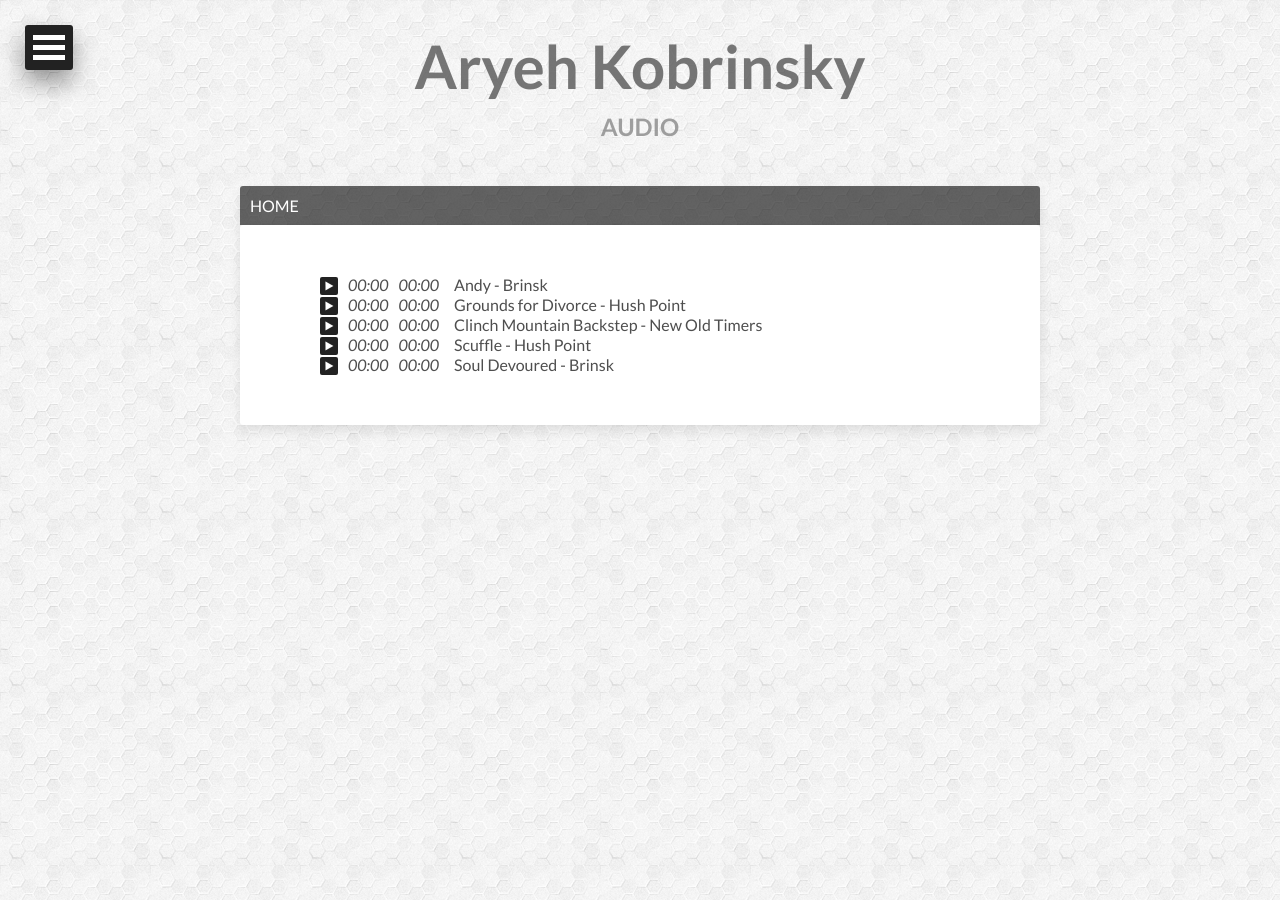
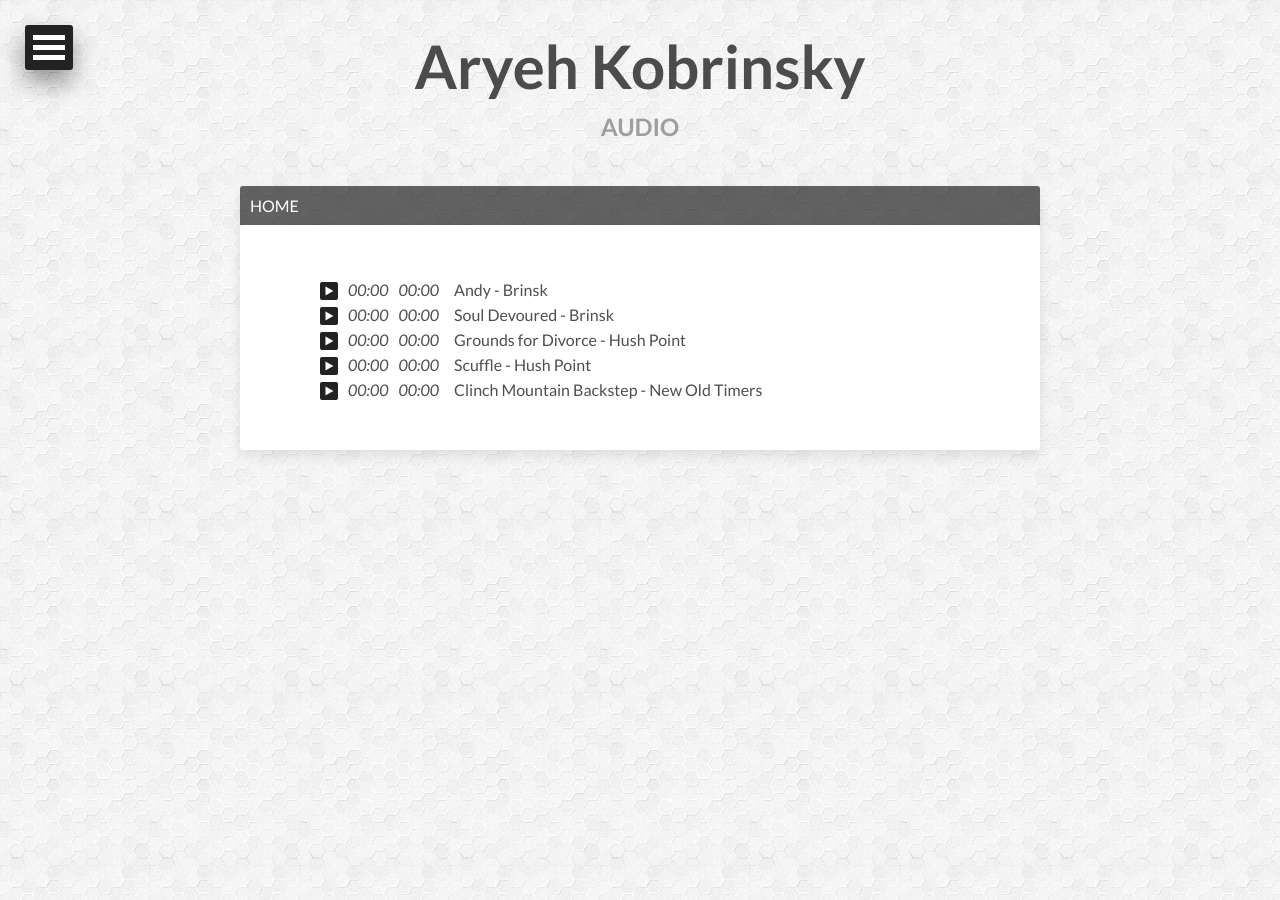
Before and after one commit to akobrinsky/akobrinsky.github.io, a Jekyll site: the page built from audio/index.html, in a window 1280 px wide. Built offline with Jekyll 4.4.1, drawn with Linux system fonts in a browser that asks for light colours; nearby versions of some CDN libraries.

Commit message:
new stuff

```diff
--- a/Gemfile
+++ b/Gemfile
@@ -6,3 +6,4 @@ gem "jekyll-sitemap"
 gem "jekyll-feed"
 gem "jekyll-paginate"
 gem "jekyll-gist"
+gem "jemoji"
--- a/_config.yml
+++ b/_config.yml
@@ -71,7 +71,7 @@ gems:
   - jekyll-paginate
   - jekyll-gist
   - jekyll-feed
-  - jemoji
+  # - jemoji
 sass:
   sass_dir: _sass
   style: compressed
--- a/_layouts/post-index.html
+++ b/_layouts/post-index.html
@@ -21,7 +21,7 @@
   {% endif %}
   <div class="header-title">
     <div class="header-title-wrap">
-      <h1>{{ site.title }}</h1>
+      <h1><a href="/">{{ site.title }}</a></h1>
       <h2>{{ page.title }}</h2>
     </div><!-- /.header-title-wrap -->
   </div><!-- /.header-title -->
--- a/_sass/_page.scss
+++ b/_sass/_page.scss
@@ -930,3 +930,6 @@ background: rgba(0, 0, 0, 0) none repeat scroll 0 0;
 #mc_embed_signup {
 	overflow: auto;
 }
+.jp-type-single {
+  margin: 5px 0 0;
+}
--- a/audio/index.html
+++ b/audio/index.html
@@ -9,7 +9,8 @@ image:
 <article>
 
 {% assign amount = 0 %}
-{% for audio in site.audios %}
+{% assign sortedAudio = site.audios | sort: 'band' %}
+{% for audio in sortedAudio %}
 {% capture amount %}{{ amount | plus:1 }}{% endcapture %}
 <div id="jquery_jplayer_{{ amount }}" class="jp-jplayer"></div>
 <div id="jp_container_{{ amount }}" class="jp-audio" role="application" aria-label="media player">
```
Also changed, not shown: _concerts/2016-08-25-hush-point.md (added, +23 -0 lines), concerts/index.html (+18 -1 lines), images.md (added, +19 -0 lines), images/full/aryehkobrinsky-jump-full.jpg (added), 5 other files.
